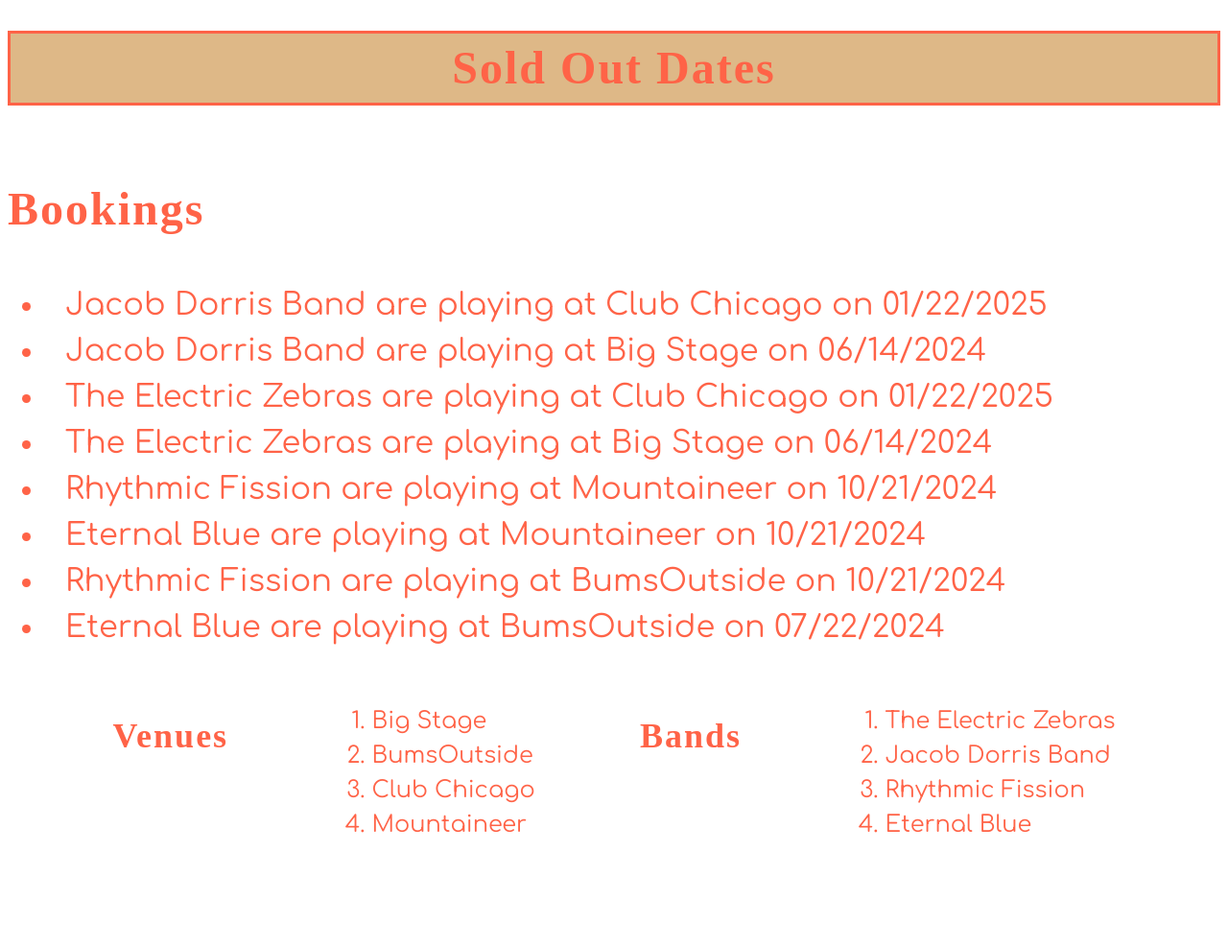
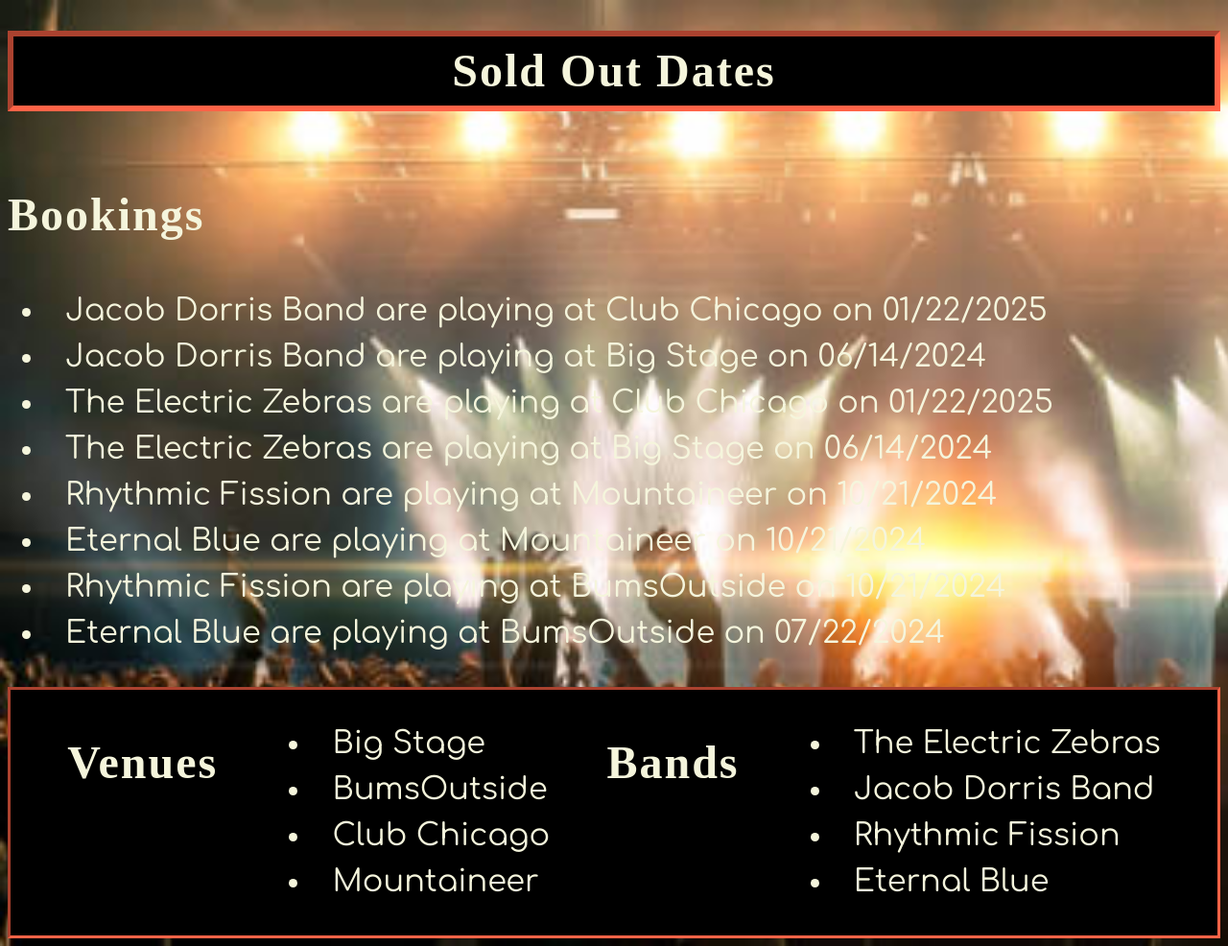
Before and after one commit to DeVanteFarmer/samanthas-booking-service, a plain HTML site: page index.html in a window 1280 px wide. Shown: the whole page at 96% size. Before the commit the page ends 910 px from the top, so only its background shows below. Drawn offline with Linux system fonts and the light colour scheme; a web font is replaced by a local one.

Commit message:
updated css

```diff
--- a/styles/details.css
+++ b/styles/details.css
@@ -2,10 +2,13 @@
     display: flex;
     flex-direction: row;
     justify-content: space-evenly;
+    align-items: center;
 }
 
 .bv {
     display: flex;
     flex-direction: row;
     justify-content: space-evenly;
+    border: inset tomato;
+    background-color: black;
 }
--- a/styles/main.css
+++ b/styles/main.css
@@ -8,18 +8,24 @@ button,
 input,
 select,
 textarea {
-	color: tomato;
+	color: #f5f5dc;
 	font-family: "Comfortaa", Arial, sans-serif;
 	font-size: 24px;
 	line-height: 1.5;
+}
+
+body {
+    background-color: black;
+    background-image: url(/images/background.jpg);
+    background-size: cover;
 }
 
 h1 {
     font-family: "Patua One", serif;
     text-align: center;
     letter-spacing: 2px;
-    border: solid tomato;
-    background-color: burlywood;
+    border: 6px inset tomato;
+    background-color: black;
 }
 
 h2,h3,h4,h5,h6 {
@@ -27,12 +33,12 @@ h2,h3,h4,h5,h6 {
     letter-spacing: 2px;
   }
 
-.venues {
+.bv {
     font-size: 2rem;
     list-style-type: disc;
 }
 
-.venues li {
+.bv li {
     list-style-type: disc;
     padding-left: 20px;
 }
@@ -40,6 +46,7 @@ h2,h3,h4,h5,h6 {
 .bookings {
     font-size: 2rem;
     list-style-type: disc;
+
 }
 
 .bookings li {
```
Also changed, not shown: images/background.jpg (added).
